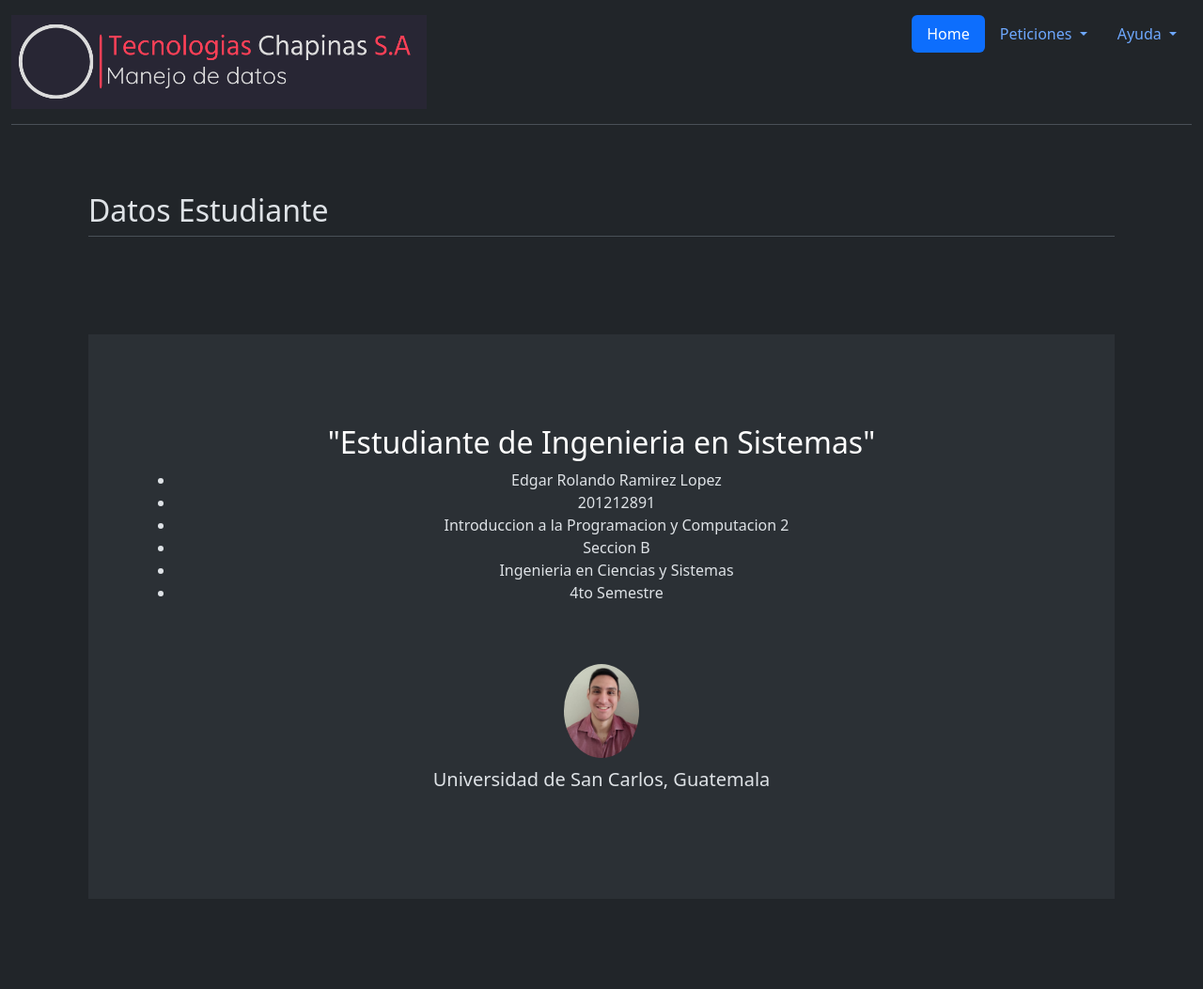
After one commit to RoniRoland/Fullstack-django-flask-DB-manager, a Django app: page /datos_estudiante/ in a window 1280 px wide. The commit adds this page. Shown: the whole page at 94% size. Run offline with Django 4.2, Linux system fonts and the light colour scheme.

Commit message:
datos de estudiante y documentacion

```diff
--- a/Frontend/proyecto3/principal/templates/base.html
+++ b/Frontend/proyecto3/principal/templates/base.html
@@ -36,7 +36,16 @@
 
                     </ul>
                 </li>
-                <li class="nav-item"><a href="#" class="nav-link">Ayuda</a></li>
+                <li class="nav-item dropdown">
+                    <a class="nav-link dropdown-toggle" href="#" role="button" data-bs-toggle="dropdown"
+                        aria-expanded="false">
+                        Ayuda
+                    </a>
+                    <ul class="dropdown-menu">
+                        <li><a class="dropdown-item" href="{% url 'datos_estudiante' %}">Datos Estudiante</a></li>
+                        <li><a class="dropdown-item" href="{% url 'ver_pdf' %}">Documentacion</a></li>
+                    </ul>
+                </li>
             </ul>
         </header>
     </div>
--- /dev/null
+++ b/Frontend/proyecto3/principal/templates/datos_estudiante.html
@@ -0,0 +1,52 @@
+{% extends "base.html" %} {% block title %} Consulta de Menciones {% endblock %}
+
+{% block content %}
+<div class="container px-4 py-5" id="featured-3">
+    <h2 class="pb-2 border-bottom">Datos Estudiante</h2>
+    <br>
+    <br>
+
+    <section id="datos">
+        <div class="my-5">
+            <div class="p-5 text-center bg-body-tertiary">
+                <div class="container py-5">
+                    <h2 class="text-body-emphasis">"Estudiante de Ingenieria en Sistemas"</h2>
+                    <ul>
+                        <li>
+                            Edgar Rolando Ramirez Lopez
+                        </li>
+                        <li>
+                            201212891
+                        </li>
+                        <li>
+                            Introduccion a la Programacion y Computacion 2
+                        </li>
+                        <li>
+                            Seccion B
+                        </li>
+                        <li>
+                            Ingenieria en Ciencias y Sistemas
+                        </li>
+                        <li>
+                            4to Semestre
+                        </li>
+
+
+                    </ul>
+                    <img class="profile-img mt-5" src="/static/img/profile.png" alt="" srcset=""
+                        style="height: 100px; border-radius: 50%">
+                    <p class="col-lg-8 mx-auto lead mt-2">
+                        Universidad de San Carlos, Guatemala
+                    </p>
+
+                </div>
+            </div>
+        </div>
+
+    </section>
+
+
+
+
+</div>
+{% endblock %}
--- a/Frontend/proyecto3/principal/templates/home.html
+++ b/Frontend/proyecto3/principal/templates/home.html
@@ -2,7 +2,7 @@
 
 {% block content %}
 <div class="px-4 pt-5 my-5 text-center border-bottom">
-    <h1 class="display-4 fw-bold text-body-emphasis">Manjeando Informacion de Tweets</h1>
+    <h1 class="display-4 fw-bold text-body-emphasis">Manejando Informacion de Tweets</h1>
     <div class="col-lg-6 mx-auto">
         <p class="lead mb-4">Bienvenidos a Tecnologias Chapnias S.A. somos una empresa Guatemalteca dedicada al analisis
             de datos de diversos tipos de tweets. Se analiza el impacto de tweets de diferentes rangos de tiempo y se
--- a/Frontend/proyecto3/principal/urls.py
+++ b/Frontend/proyecto3/principal/urls.py
@@ -3,6 +3,8 @@ from . import views
 
 urlpatterns = [
     path("", views.home, name="home"),
+    path("datos_estudiante/", views.datos_estudiante, name="datos_estudiante"),
+    path("ver_pdf/", views.view_pdf, name="ver_pdf"),
     path("cargar-xml/", views.cargar_archivo, name="cargar-xml"),
     path("resetear-datos/", views.resetear_datos, name="resetear_datos"),
     path(
--- a/Frontend/proyecto3/principal/views.py
+++ b/Frontend/proyecto3/principal/views.py
@@ -15,6 +15,16 @@ import numpy as np
 # Create your views here.
 def home(request):
     return render(request, "home.html")
+
+
+def datos_estudiante(request):
+    return render(request, "datos_estudiante.html")
+
+
+def view_pdf(request):
+    # Ruta relativa al archivo PDF en la carpeta de archivos estáticos
+    pdf_path = "pdfs/documentacion_ProyectoNO3.pdf"
+    return render(request, "documentacion_pr3.html", {"pdf_path": pdf_path})
 
 
 def cargar_archivo(request):
```
Also changed, not shown: Frontend/proyecto3/principal/templates/documentacion_pr3.html (added, +14 -0 lines), Frontend/proyecto3/static/img/profile.png (added).
